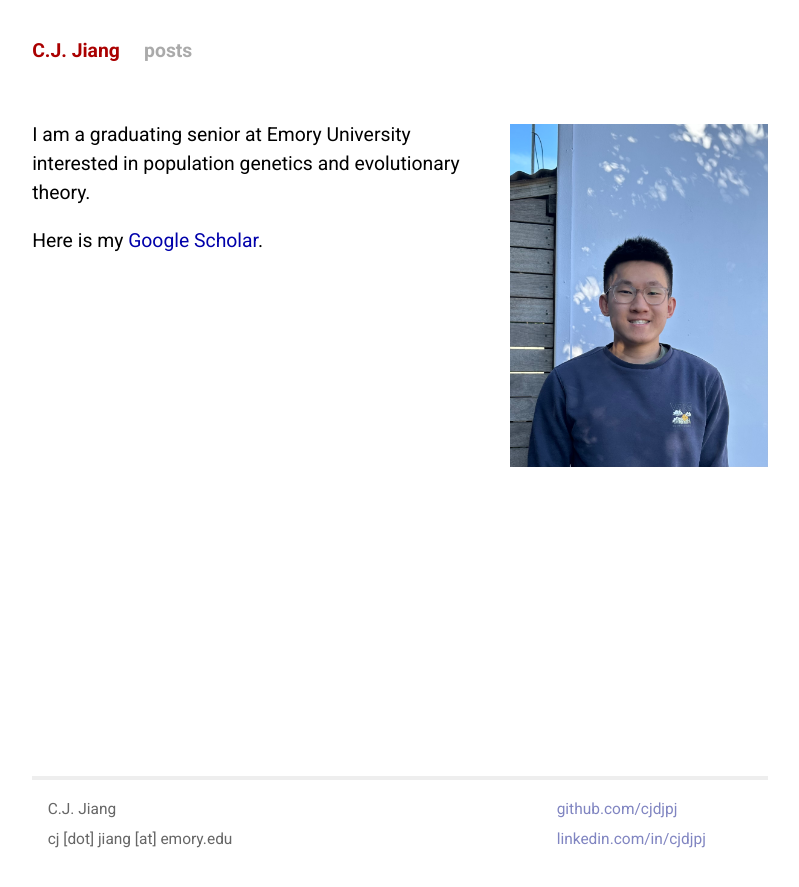
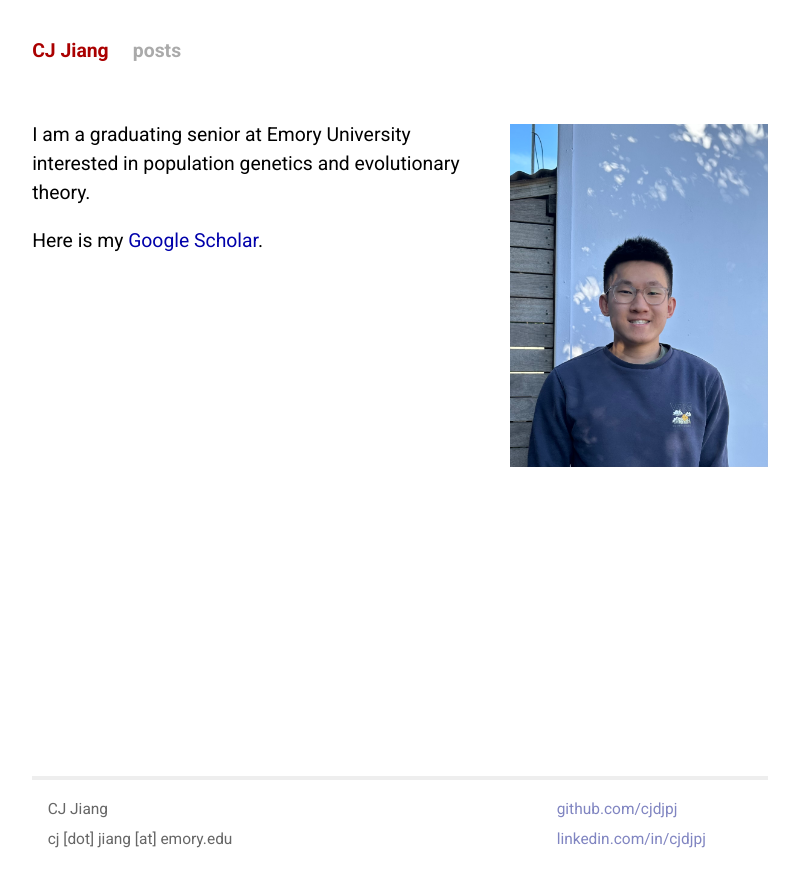
Before and after one commit to cjdjpj/cjdjpj.github.io, a Jekyll site: the page built from index.html, in a window 1280 px wide. Shown: the top 887 px of the page, without its empty margins (240-1039 px from the left). Built offline with Jekyll 4.4.1, drawn with Linux system fonts in a browser that asks for light colours.

```diff
--- a/_layouts/default.html
+++ b/_layouts/default.html
@@ -4,7 +4,7 @@
         <meta name="viewport" content="width=device-width, initial-scale=1.0">
         <meta http-equiv="content-type" content="text/html; charset=utf-8" />
         <title>{{ page.title }}</title>
-        <meta name="author" content="C.J. Jiang" />
+        <meta name="author" content="CJ Jiang" />
 
         <!-- syntax highlighting CSS -->
         <link rel="stylesheet" href="/css/syntax.css" type="text/css" />
@@ -32,7 +32,7 @@
 
         <div class="site">
             <div class="title">
-                <a href="/">C.J. Jiang</a>
+                <a href="/">CJ Jiang</a>
                 <a class="extra" href="/posts">posts</a>
             </div>
 
@@ -41,7 +41,7 @@
             <div class="footer">
                 <div class="contact">
                     <p>
-                        C.J. Jiang<br />
+                        CJ Jiang<br />
                         cj [dot] jiang [at] emory.edu
                     </p>
                 </div>
--- a/index.html
+++ b/index.html
@@ -1,6 +1,6 @@
 ---
 layout: default
-title: C.J. Jiang
+title: CJ Jiang
 ---
 
 <div id="about">
```
Also changed, not shown: posts.md (+1 -1 lines), README.md.
